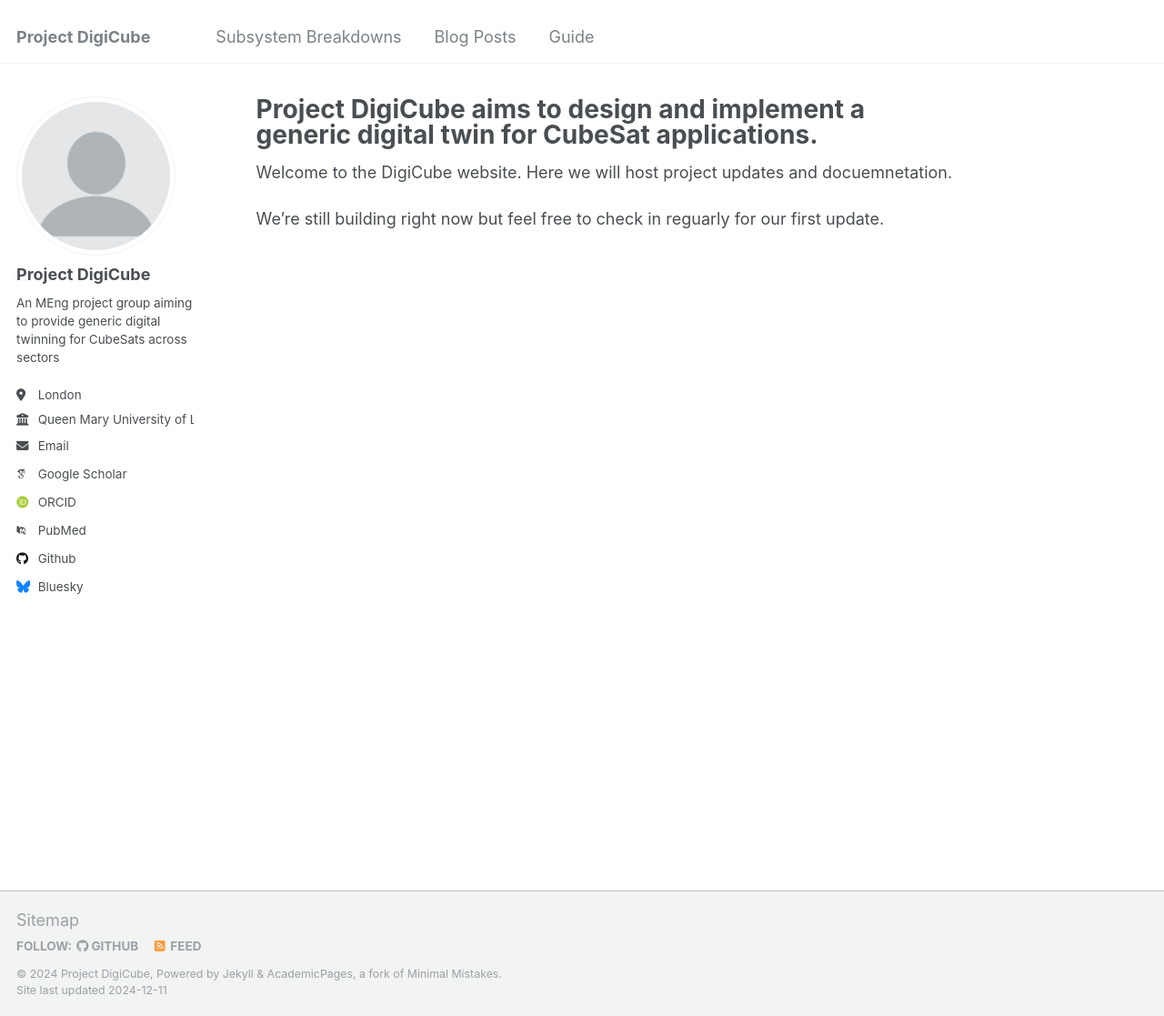
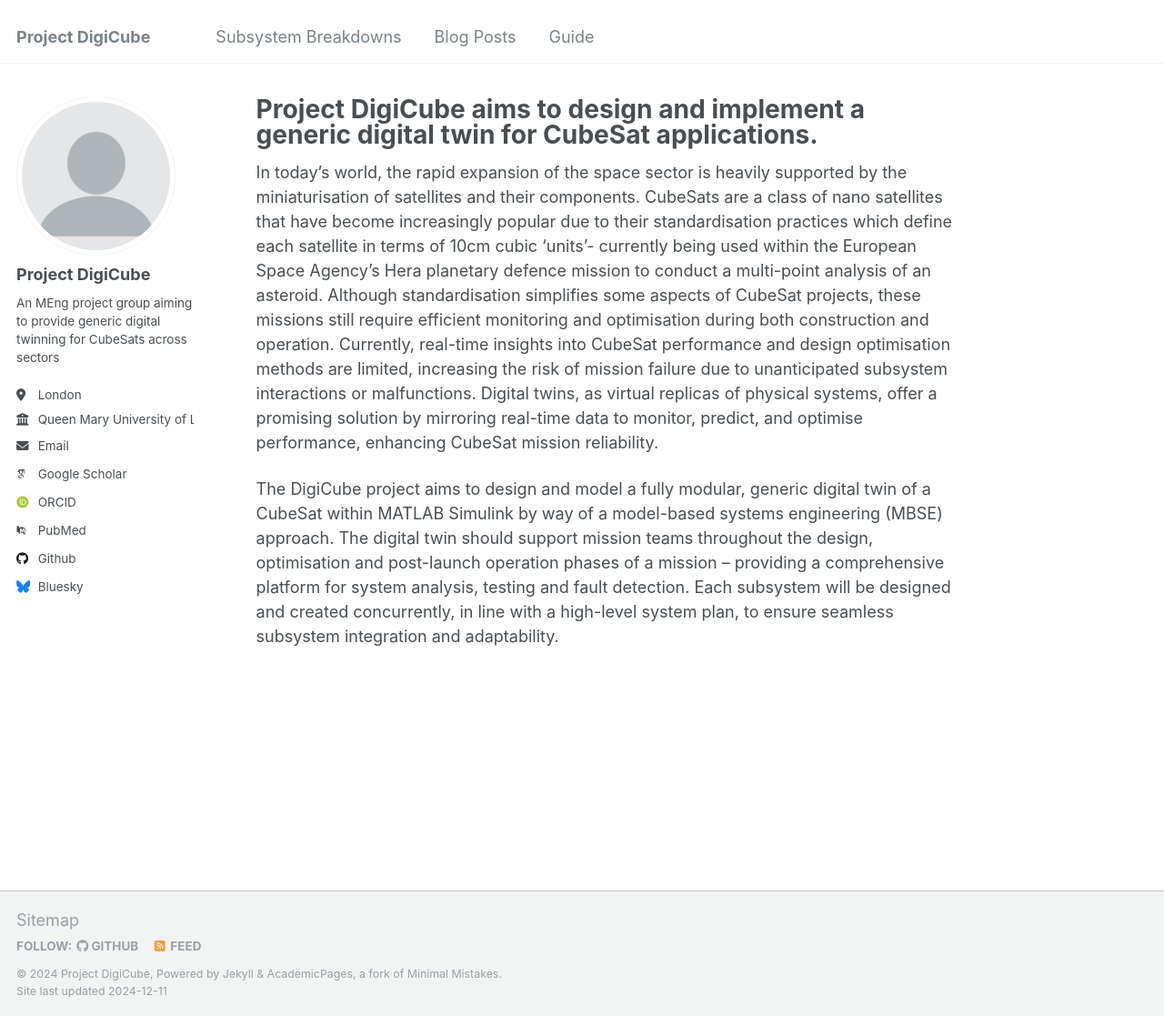
Before and after one commit to projectDigiCube/projectDigiCube.github.io, a Jekyll site: the page built from _pages/about.md, in a window 1280 px wide and 1117 px high. Shown: the whole window at 91% size. Built offline with Jekyll 4.4.1, drawn with Linux system fonts in a browser that asks for light colours; some web fonts are replaced.

Commit message:
Update about.md

```diff
--- a/_pages/about.md
+++ b/_pages/about.md
@@ -7,6 +7,6 @@ redirect_from:
   - /about.html
 ---
 
-Welcome to the DigiCube website. Here we will host project updates and docuemnetation.
+In today's world, the rapid expansion of the space sector is heavily supported by the miniaturisation of satellites and their components. CubeSats are a class of nano satellites that have become increasingly popular due to their standardisation practices which define each satellite in terms of 10cm cubic ‘units’- currently being used within the European Space Agency's Hera planetary defence mission to conduct a multi-point analysis of an asteroid. Although standardisation simplifies some aspects of CubeSat projects, these missions still require efficient monitoring and optimisation during both construction and operation. Currently, real-time insights into CubeSat performance and design optimisation methods are limited, increasing the risk of mission failure due to unanticipated subsystem interactions or malfunctions. Digital twins, as virtual replicas of physical systems, offer a promising solution by mirroring real-time data to monitor, predict, and optimise performance, enhancing CubeSat mission reliability.
 
-We're still building right now but feel free to check in reguarly for our first update.
+The DigiCube project aims to design and model a fully modular, generic digital twin of a CubeSat within MATLAB Simulink by way of a model-based systems engineering (MBSE) approach. The digital twin should support mission teams throughout the design, optimisation and post-launch operation phases of a mission – providing a comprehensive platform for system analysis, testing and fault detection. Each subsystem will be designed and created concurrently, in line with a high-level system plan, to ensure seamless subsystem integration and adaptability.
```
